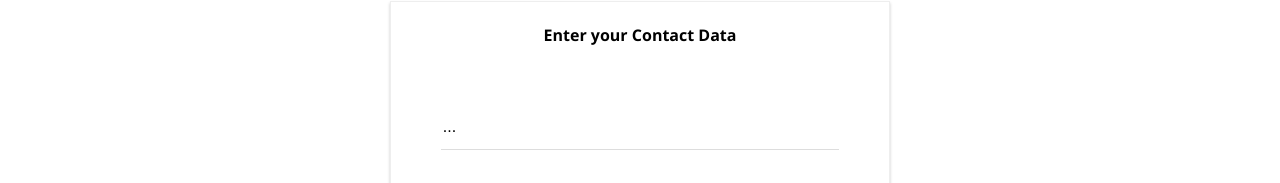
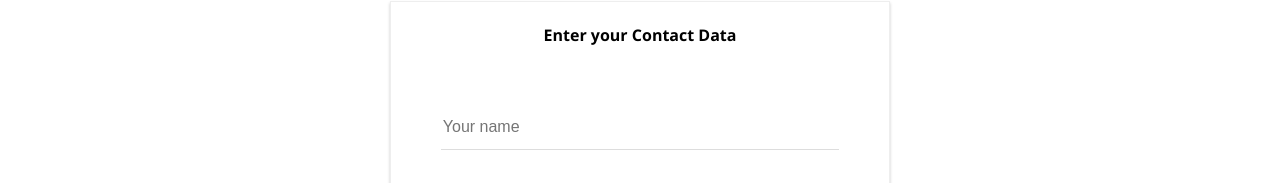
Before and after one commit to JerryLeung-dev/burger-app, a React (Create React App) app: page /checkout in a window 1280 px wide. Both pictures are taken after a click on the button "CONTINUE". Shown: the part 617-800 px from the top of the page. Built offline with nearby package versions, Linux system fonts and the light colour scheme; the HTML template or start-up script is replaced by a standard one.

Commit message:
Dynamically create Input based on JS config

```diff
--- a/src/components/UI/Input/Input.js
+++ b/src/components/UI/Input/Input.js
@@ -19,6 +19,7 @@
                     {...props.elementConfig}
                     alue={props.value}/>;
             break;
+        // case ('')
         default:
             inputElement = <input
                                 className={classes.InputElement}
--- a/src/containers/Checkout/ContactData/ContactData.js
+++ b/src/containers/Checkout/ContactData/ContactData.js
@@ -59,7 +59,6 @@
                     },
                     value: ''
                 },
-                deliveryMethod : 'express'
             },
             loading: false
         }
@@ -92,13 +91,24 @@
      }
 
     render() {
+        const formElementsArray = [];
+        for(let key in this.state.orderForm) {
+            formElementsArray.push({
+                id: key,
+                config: this.state.orderForm[key]
+            });
+        }
+        console.log(formElementsArray);
         let form = (
             <form onSubmit={this.orderHandler}>
-                <Input elementTypt="..." elementConfig="..." value="..." />
-                <Input inputtype="input" type='text' name='name' placeholder="Your name" />
-                <Input inputtype="input" type='email' name='email' placeholder="Your mail" />
-                <Input inputtype="input" type='text' name='street' placeholder="Your street" />
-                <Input inputtype="input" type='text' name='postal' placeholder="Postal code" />
+                {formElementsArray.map(formElement => (
+                    <Input
+                        key={formElement.id}
+                        elementType={formElement.config.elementType}
+                        elementConfig={formElement.config.elementConfig}
+                        value={formElement.config.value}
+                    />
+                ))}
                 <Button btnType="Success" onClick={this.orderHandler}>ORDER</Button>
             </form>
         );
```
